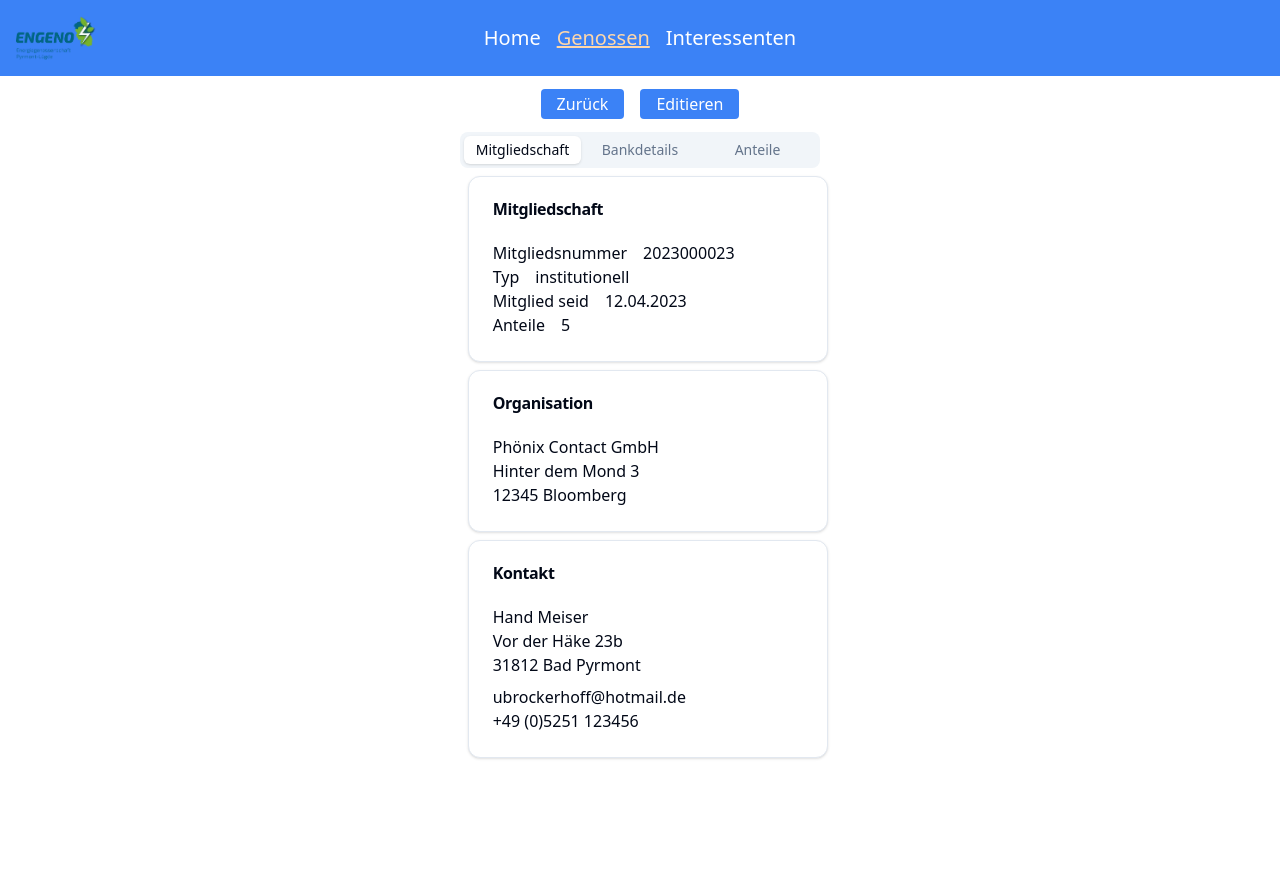
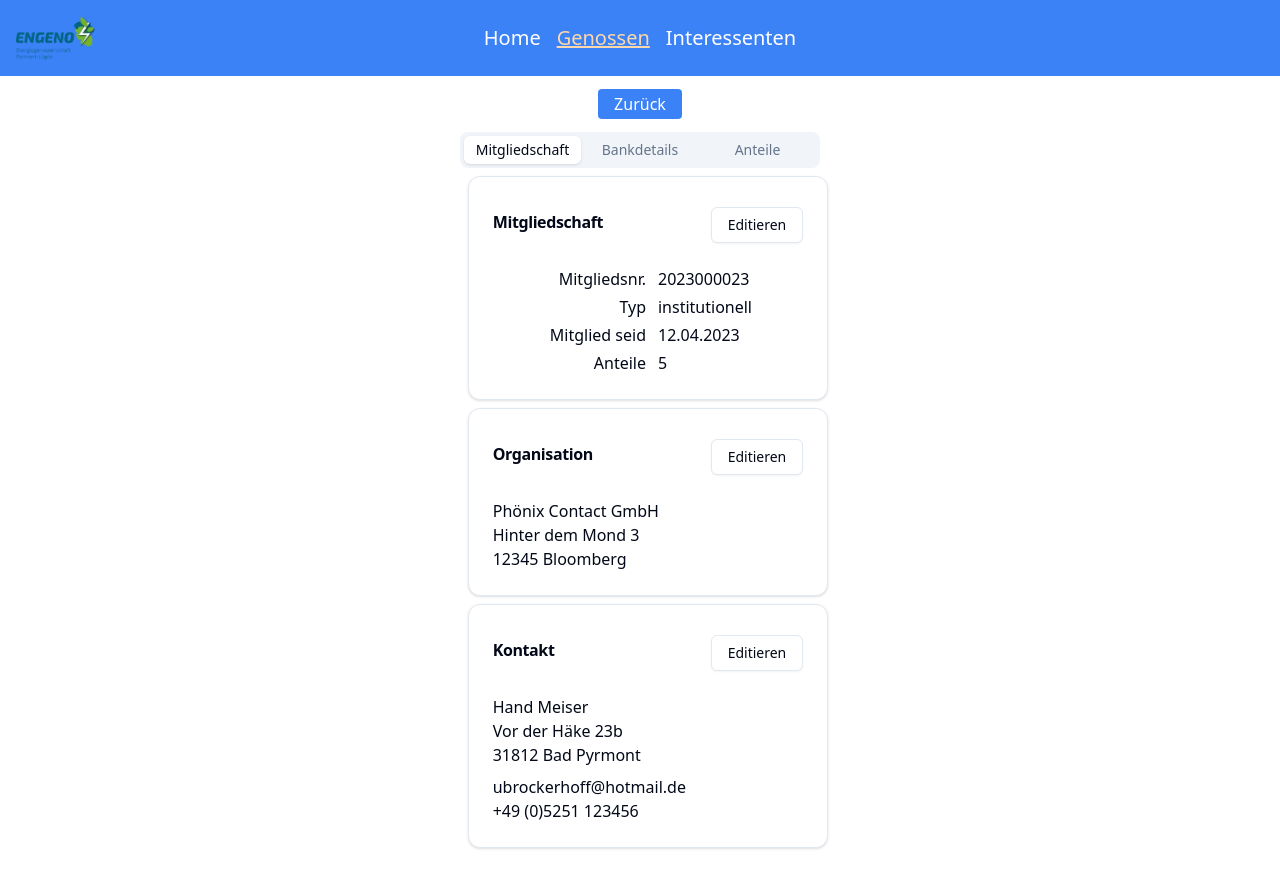
Before and after one commit to ubrocki/engeno-members-web, a React (Vite) app: page /members/1 in a window 1280 px wide. Built offline with nearby package versions, Linux system fonts and the light colour scheme.

Commit message:
Removed caption, made member details look nice

```diff
--- a/src/components/MembersTable.tsx
+++ b/src/components/MembersTable.tsx
@@ -2,14 +2,13 @@ import React from "react";
 import {
   Table,
   TableBody,
-  TableCaption,
   TableCell,
   TableHead,
   TableHeader,
   TableRow,
 } from "./ui/table";
 import { MemberPreview } from "@/models/MemberPreview";
-import { FaEdit } from "react-icons/fa";
+import { FaEye } from "react-icons/fa";
 import { Link } from "react-router-dom";
 
 interface MembersTableProps {
@@ -20,9 +19,6 @@ interface MembersTableProps {
 const MembersTable: React.FC<MembersTableProps> = ({ members }) => {
   return (
     <Table>
-      <TableCaption>
-        Die Mitglieder, die Deine Suchbedingung erfüllen ...
-      </TableCaption>
       <TableHeader>
         <TableRow>
           <TableHead className="w-[100px]">Mitgliedsnr.</TableHead>
@@ -42,8 +38,11 @@ const MembersTable: React.FC<MembersTableProps> = ({ members }) => {
             <TableCell>{member.email}</TableCell>
             <TableCell className="text-right">{member.shares}</TableCell>
             <TableCell>
-              <Link to={`/members/${member.id}`}>
-                <FaEdit className="ml-2" />
+              <Link
+                to={`/members/${member.id}`}
+                className="inline-flex items-center border border-transparent text-sm font-medium rounded-md text-black bg-slate-100 hover:bg-slate-400"
+              >
+                <FaEye className="m-2" />
               </Link>
             </TableCell>
           </TableRow>
--- a/src/pages/MemberDetailsPage.tsx
+++ b/src/pages/MemberDetailsPage.tsx
@@ -4,6 +4,7 @@ import { Checkbox } from "@/components/ui/checkbox";
 import { TabsContent } from "@radix-ui/react-tabs";
 import React from "react";
 import { Link } from "react-router-dom";
+import { Button } from "@/components/ui/button";
 
 interface MemberDetailsPageProps {
   // define your props here
@@ -22,13 +23,6 @@ const MemberDetailsPage: React.FC<MemberDetailsPageProps> = () => {
         >
           Zurück
         </Link>
-        <Link
-          to=".."
-          relative="path"
-          className="w-30 bg-blue-500 text-white px-4 py-1 rounded hover:bg-blue-700 m-2"
-        >
-          Editieren
-        </Link>
       </div>
       <Tabs defaultValue="membership">
         <TabsList className="grid w-full grid-cols-3">
@@ -38,31 +32,47 @@ const MemberDetailsPage: React.FC<MemberDetailsPageProps> = () => {
         </TabsList>
         <TabsContent value="membership">
           <Card className="m-2 w-full max-w-md">
-            <CardHeader>
+            <CardHeader className="flex flex-row justify-between items-center">
               <CardTitle>Mitgliedschaft</CardTitle>
+              <Button variant="outline" className="justify-self-end ">
+                Editieren
+              </Button>
             </CardHeader>
             <CardContent>
-              <div className="flex justify-normal gap-4">
-                <label>Mitgliedsnummer</label>
+              <div className="grid grid-cols-2 gap-1">
+                <div className="flex justify-end">
+                  <label>Mitgliedsnr.</label>
+                </div>
+                <div className="flex justify-start ml-2">
                   <label>2023000023</label>
                 </div>
-              <div className="flex justify-normal gap-4">
+                <div className="flex justify-end">
                   <label>Typ</label>
+                </div>
+                <div className="flex justify-start ml-2">
                   <label>institutionell</label>
                 </div>
-              <div className="flex justify-normal gap-4">
+                <div className="flex justify-end">
                   <label>Mitglied seid</label>
+                </div>
+                <div className="flex justify-start ml-2">
                   <label>12.04.2023</label>
                 </div>
-              <div className="flex justify-normal gap-4">
+                <div className="flex justify-end">
                   <label>Anteile</label>
+                </div>
+                <div className="flex justify-start ml-2">
                   <label>5</label>
+                </div>
               </div>
             </CardContent>
           </Card>
           <Card className="m-2 w-full max-w-md">
-            <CardHeader>
+            <CardHeader className="flex flex-row justify-between items-center">
               <CardTitle>Organisation</CardTitle>
+              <Button variant="outline" className="justify-self-end ">
+                Editieren
+              </Button>
             </CardHeader>
             <CardContent>
               <div className="flex justify-normal gap-4">
@@ -77,8 +87,11 @@ const MemberDetailsPage: React.FC<MemberDetailsPageProps> = () => {
             </CardContent>
           </Card>
           <Card className="m-2 w-full max-w-md">
-            <CardHeader>
+            <CardHeader className="flex flex-row justify-between items-center">
               <CardTitle>Kontakt</CardTitle>
+              <Button variant="outline" className="justify-self-end ">
+                Editieren
+              </Button>
             </CardHeader>
             <CardContent>
               <div className="grid">
@@ -95,8 +108,11 @@ const MemberDetailsPage: React.FC<MemberDetailsPageProps> = () => {
         </TabsContent>
         <TabsContent value="account">
           <Card className="m-2 w-full max-w-md">
-            <CardHeader>
+            <CardHeader className="flex flex-row justify-between items-center">
               <CardTitle>Konto</CardTitle>
+              <Button variant="outline" className="justify-self-end ">
+                Editieren
+              </Button>
             </CardHeader>
             <CardContent>
               <div className="flex justify-normal gap-4">
```
Lines whose indentation alone changed are shown as unchanged.
